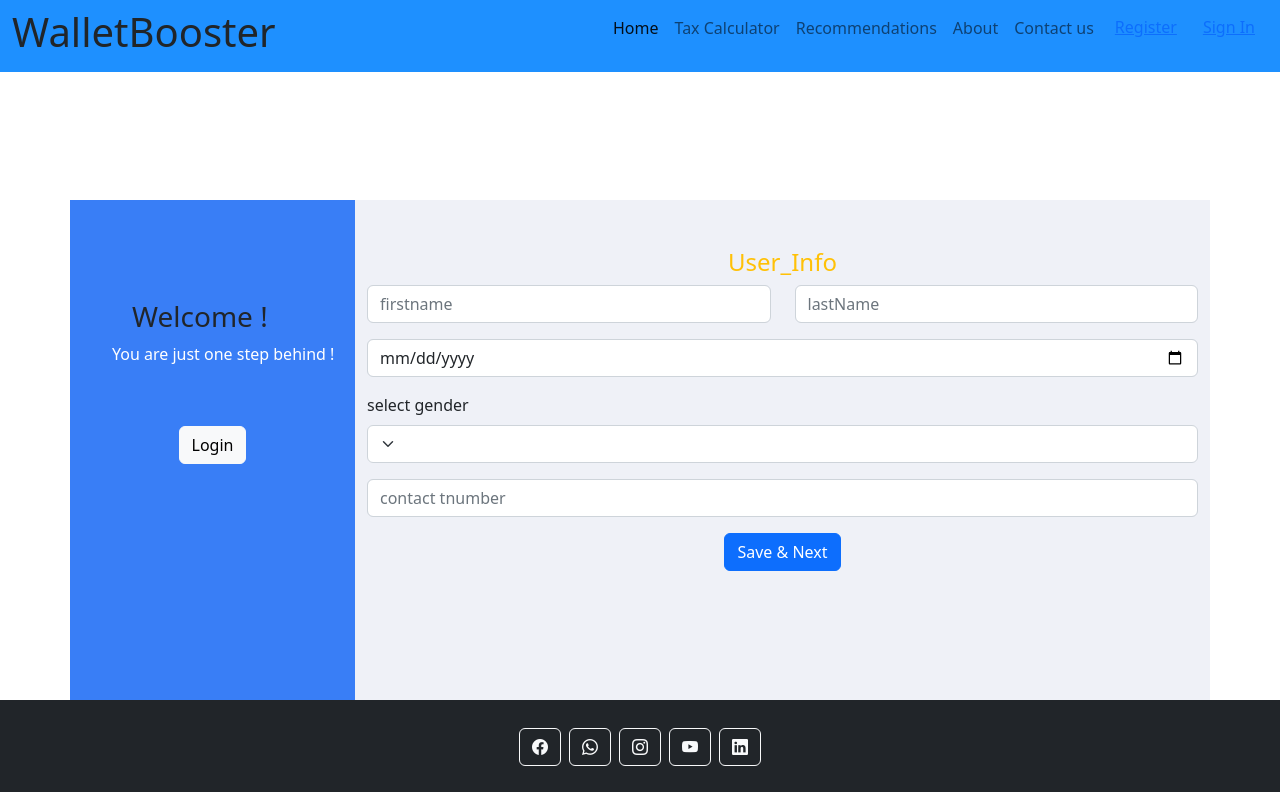
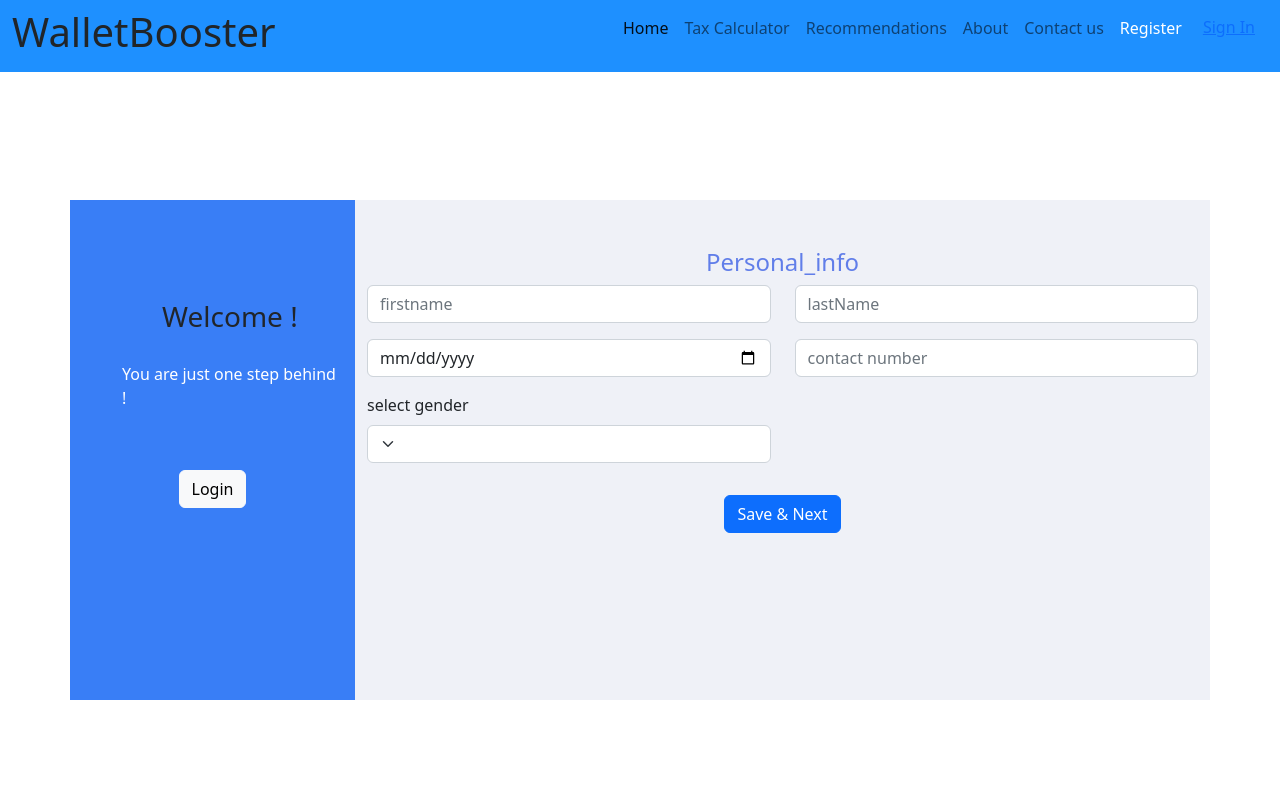
Before and after one commit to ritik6097/Project-FullStack, an Angular app in the folder product-webapp/webapp/: page /profile-user in a window 1280 px wide. Shown: the top 792 px of the page. Built offline with nearby package versions, Linux system fonts and the light colour scheme; some icons are missing.

Commit message:
changed colour and reduced arrea of input field

```diff
--- a/product-webapp/webapp/src/app/navbar/navbar.component.html
+++ b/product-webapp/webapp/src/app/navbar/navbar.component.html
@@ -21,7 +21,10 @@
                 <li class="nav-item">
                     <a class="nav-link" href="#">Contact us</a>
                 </li>
-                <a class="btn btn-link" href="/register-user">Register</a>
+                <li class="nav-item">
+                    <a class="nav-link" href="/register-user" style="color:white ;">Register</a>
+                </li>
+                <!--<a class="btn btn-link" href="/register-user">Register</a>-->
                 <a class="btn btn-link" href="/login" role="button">Sign In</a>
 
             </ul>
--- a/product-webapp/webapp/src/app/profile-user/profile-user.component.css
+++ b/product-webapp/webapp/src/app/profile-user/profile-user.component.css
@@ -3,6 +3,7 @@
     width: auto;
     background-color: rgb(239, 241, 247);
     margin-top: 10%;
+    margin-bottom: 100px;
     height: 500px;
 }
 .col-3{
@@ -11,9 +12,10 @@
 }
 .we{
    margin-top: 100px;
-   margin-left: 50px;
+   margin-left: 80px;
 }
 .message{
     color: white;
-    padding-left: 30px;
+    padding-left: 40px;
+    padding-top: 20px;
 }
--- a/product-webapp/webapp/src/app/profile-user/profile-user.component.html
+++ b/product-webapp/webapp/src/app/profile-user/profile-user.component.html
@@ -10,10 +10,11 @@
 <div class="col-9">
 
 <form  (ngSubmit)="profileupdate()" #profileform="ngForm">
-  <h4 class="text-warning text-center pt-5">User_Info</h4>
+  <!--<h4 class="text-warning text-center pt-5">User_Info</h4>-->
+  <h4 class=" text-center pt-5" style="color: rgb(97, 126, 233);">Personal_info</h4>
   <div class="form-group row">
 
-      <div class="col-sm-6">
+      <div class="col-sm-6 " >
         <input required=""  #firstName="ngModel" ngModel=""  type="text" class="form-control" id="firstName" [(ngModel)] = "user.firstName" placeholder="firstname" name="firstname">
         <span *ngIf="firstName.invalid && firstName.touched" class="error" style="color:red ;">firstName is requred</span>
       </div>
@@ -24,19 +25,25 @@
     </div>
   <div class="form-group row">
 
-    <div class="col-sm-12">
+    <div class="col-sm-6">
       <input required="" #dob="ngModel" ngModel="" type="date" class="form-control" id="dob" [(ngModel)] = "user.dob" placeholder="dob" name="dob">
       <span *ngIf="dob.invalid && dob.touched" class="error" style="color:red ;">enter date of birth</span>
     </div>
+
+    <div class="col-sm-6">
+      <input  required="" #contactNumber="ngModel"  ngModel="" type="tel" class="form-control" id="contact tnumber" [(ngModel)] = "user.contactNumber" placeholder="contact number" name="contactNumber">
+      <span *ngIf="contactNumber.invalid && contactNumber.touched" class="error" style="color:red ;">contact number is required</span>
+    </div>
+
   </div>
 
   <div class="form-group row">
 
-      <div class="col-sm-12">
-        <label >select gender</label>
+      <div class="col-sm-6">
+        <label  style="text-align: center;">select gender</label>
         <select class="form-select" aria-label="Default select example" required="" #gender="ngModel" ngModel="" [(ngModel)] = "user.gender" name="gender">
 
-          <option value="male" selected>Male</option>
+          <option value="male" >Male</option>
           <option value="female">Female</option>
           <option value="others">Others</option>
           <span *ngIf="gender.invalid && gender.touched" class="error" style="color:red ;">gender is required</span>
@@ -45,10 +52,10 @@
   </div>
   <div class="form-group row">
 
-    <div class="col-sm-12">
-      <input  required="" #contactNumber="ngModel"  ngModel="" type="tel" class="form-control" id="contact tnumber" [(ngModel)] = "user.contactNumber" placeholder="contact tnumber" name="contactNumber">
+   <!-- <div class="col-sm-6">
+      <input  required="" #contactNumber="ngModel"  ngModel="" type="tel" class="form-control" id="contact tnumber" [(ngModel)] = "user.contactNumber" placeholder="contact number" name="contactNumber">
       <span *ngIf="contactNumber.invalid && contactNumber.touched" class="error" style="color:red ;">contact number is required</span>
-    </div>
+    </div> -->
 </div>
   <div style="text-align: center; "><button type="submit" class="btn btn-primary " (click)="onsubmit()" >Save & Next</button></div>
 
--- a/product-webapp/webapp/src/app/register-user/register-user.component.css
+++ b/product-webapp/webapp/src/app/register-user/register-user.component.css
@@ -3,7 +3,8 @@
     width: auto;
     background-color: rgb(239, 241, 247);
     margin-top: 10%;
-    height: 500px;
+    height: 400px;
+    margin-bottom: 100px;
 }
 .col-3{
    background-color:#397ef6;
@@ -11,10 +12,17 @@
 }
 .we{
    margin-top: 100px;
-   margin-left: 50px;
+   margin-left: 70px;
 }
 .message{
     color: white;
+    padding-left: 60px;
+
+}
+.message2{
+    color: white;
+    padding-left: 97px;
+
 }
 input.ng-invalid{
     border-left: 5px solid red
--- a/product-webapp/webapp/src/app/register-user/register-user.component.html
+++ b/product-webapp/webapp/src/app/register-user/register-user.component.html
@@ -3,18 +3,20 @@
       <div class="col-3">
           <h2 class="we">Welcome !</h2>
 
-          <p class="message">to keep connected with us join with your personal credentials</p>
-
-          <div style="text-align: center;  margin-top: 60px;"><button type="submit" class="btn btn-light " >Login</button></div>
+          <!--<p class="message">to keep connected with us join with your personal credentials</p>-->
+          <p class="message">Are you an Existing user?</p>
+          <p class="message2">Login here !!</p>
+          <div style="text-align: center;  margin-top: 60px;"><button type="submit" class="btn btn-light" >Login</button></div>
       </div>
 <div class="col-9">
 
 <form  (ngSubmit)="registeruser()" #registerform="ngForm">
-  <h4 class="text-warning text-center pt-5">Registration Page</h4>
+  <!--<h4 class="text-warning text-center  pt-5" >Registration Page</h4>-->
+  <h3 style="color: rgb(97, 126, 233);" class=" text-center pt-5">Register</h3>
   <div class="form-group row">
       <label for="email" class="col-sm-2 col-form-label">Email</label>
-      <div class="col-sm-10">
-        <input  required=""  type="email" #email="ngModel" ngModel class="form-control" id="email" placeholder="email"  [(ngModel)]="register.email" name="email">
+      <div class="col-sm-8">
+        <input  required=""  type="email" #email="ngModel" ngModel class="form-control"   id="email" placeholder="email"  [(ngModel)]="register.email" name="email">
         <span *ngIf="email.invalid && email.touched" class="error" style="color:red ;">email is requred</span>
 
       </div>
@@ -22,7 +24,7 @@
     </div>
   <div class="form-group row">
     <label for="inputPassword" class="col-sm-2 col-form-label">Password</label>
-    <div class="col-sm-10">
+    <div class="col-sm-8">
       <input required="" #password="ngModel"  ngModel type="password" class="form-control"  id="inputPassword" placeholder="Password"  [(ngModel)]="register.password" name="password">
    <span *ngIf="password.invalid && password.touched" class="error" style="color: red;">password is required</span>
     </div>
@@ -30,7 +32,7 @@
 
   <div class="form-group row">
       <label for="confirmpassword" class="col-sm-2 col-form-label">ConfirmPassword</label>
-      <div class="col-sm-10">
+      <div class="col-sm-8">
         <input required="" #confirmpassword="ngModel" ngModel=""   type="password" class="form-control" id="confirmpassword" placeholder="confirmPassword" [(ngModel)]="register.confirmpassword" name="confirmpassword" >
     <span *ngIf="confirmpassword.invalid && confirmpassword.touched" class="error" style="color:red ;">confirm password is required</span>
     <span *ngIf="password.value != confirmpassword.value && confirmpassword.dirty" class="error" style="color: red;" >password and confirm password should be same</span>
```
